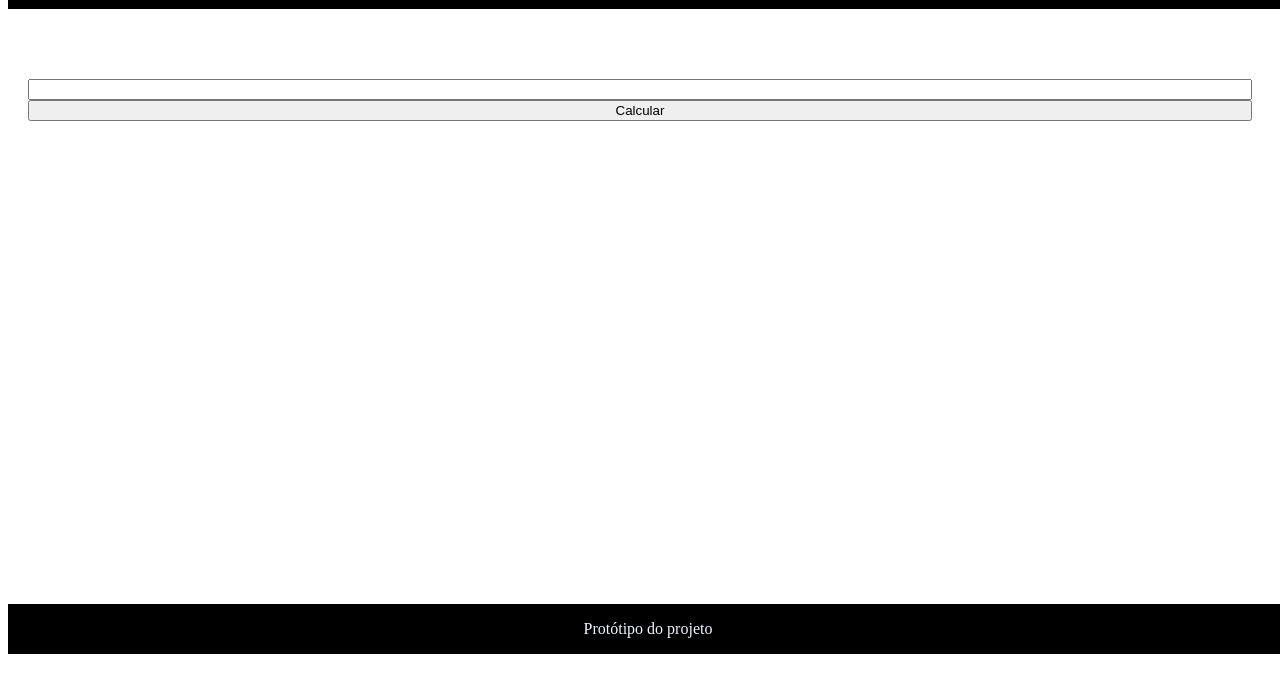
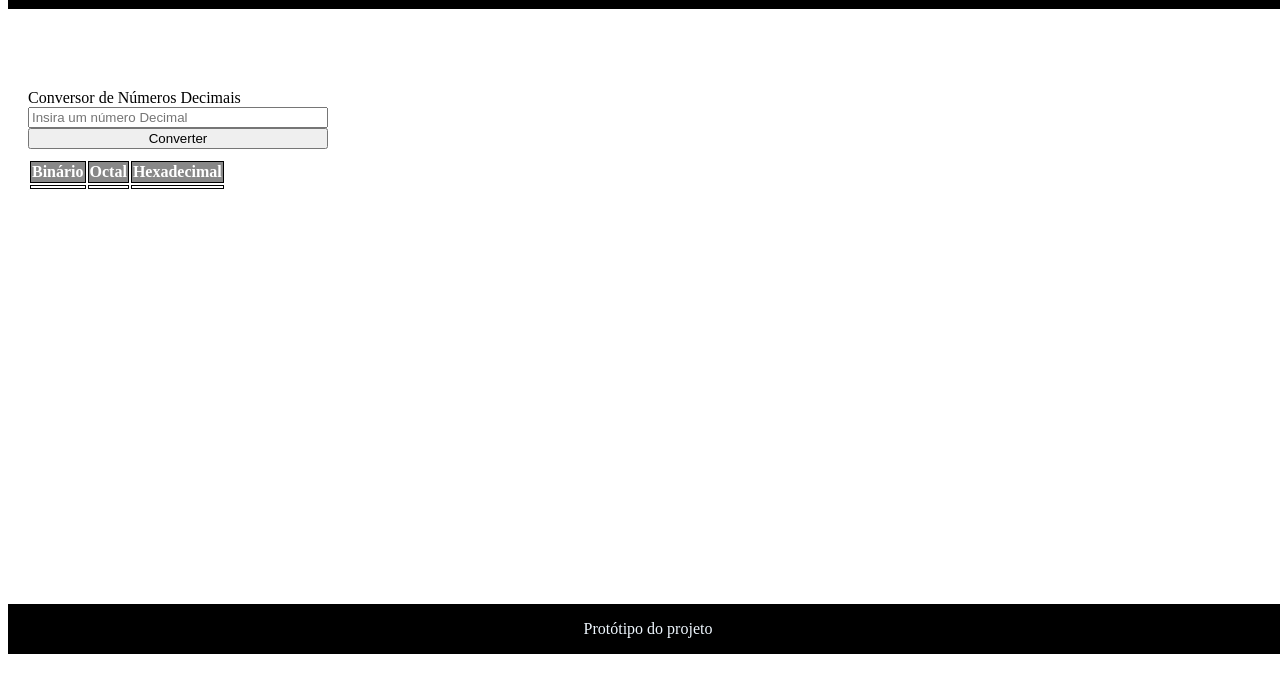
Before and after one commit to thallyslemos/mdi, a plain HTML site: page index.html in a window 1280 px wide. Shown: the part 146-838 px from the top of the page. Drawn offline with Linux system fonts and the light colour scheme.

Commit message:
Inserindo uma tabela para receber os resultados das conversões e inserindo um rótulo à tabela

```diff
--- a/index.html
+++ b/index.html
@@ -11,8 +11,25 @@
         <h2>Desenvolvido por: Thallys Viana Lemos e Pedro Lucas</h2>
     </header>
     <main>
-        <input id="conversor" name="conversor" type="number">
-        <button id="botao-calc" >Calcular</button>
+        <div class="entrada">
+            <label for="conversor">Conversor de Números Decimais </label>
+            <input id="conversor" name="conversor" type="number" placeholder="Insira um número Decimal">
+            <button id="botao-calc" >Converter</button>
+
+        </div>
+        <div class="saida">
+            <table>
+                <th>Binário</th>
+                <th>Octal</th>
+                <th>Hexadecimal</th>
+                <tr>
+                    <td id="dec"></td>
+                    <td id="oct"></td>
+                    <td id="hex"></td>
+                </tr>
+
+            </table>
+        </div>
         <script src="js/conversor-decimal.js"></script>
     </main>
     <footer>
```
